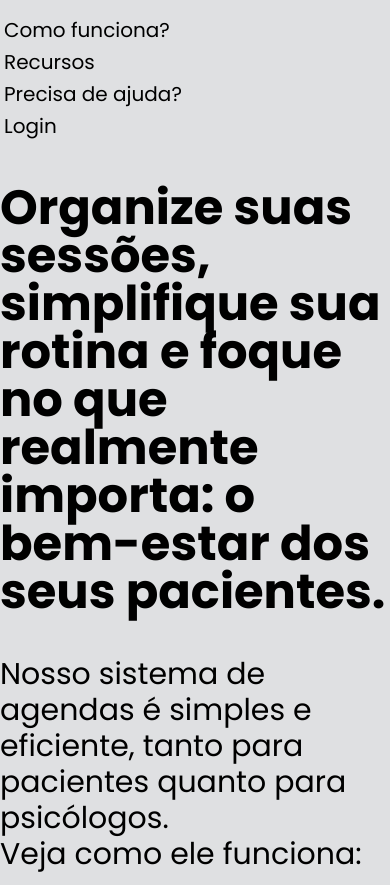
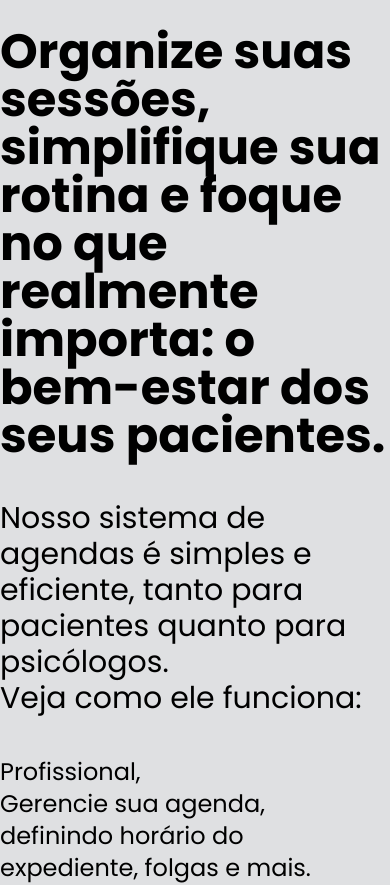
Before and after one commit to PedrooMURILO/agendamente-front-project, a React (Vite) app: page / in a window 390 px wide. Shown: the top 885 px of the page. Built offline with nearby package versions, Linux system fonts and the light colour scheme.

Commit message:
Navbar hidden or block

```diff
--- a/src/components/Navbar.jsx
+++ b/src/components/Navbar.jsx
@@ -9,7 +9,7 @@ function Navbar() {
   };
 
   return (
-    <header className="md:sticky z-50 top-0">
+    <header className="hidden md:block md:sticky z-50 top-0">
       <nav className="flex md:flex-row px-1 py-4 md:p-8">
         <div className="md:m-auto">
           <ul className="md:flex md:flex-row md:space-x-4 space-y-1 md:space-y-0 text-xl">
```
